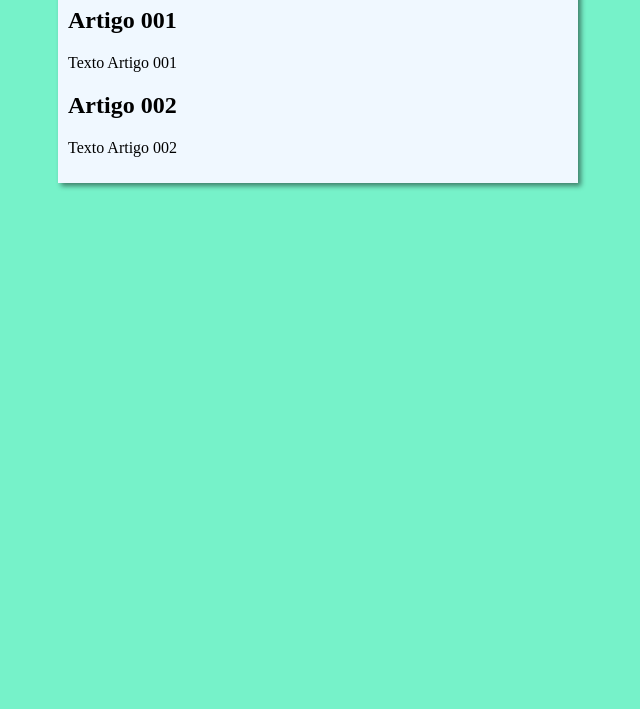
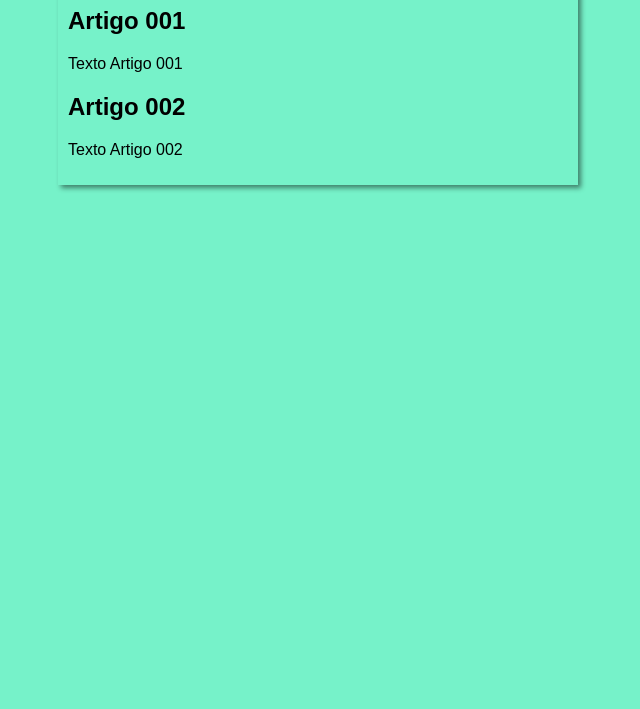
Before and after one commit to Vinicius-Nunez/Ola-Mundo, a plain HTML site: page site-exemplo/teste.html in a window 1280 px wide. Shown: the part 91-800 px from the top of the page, without its empty margins (322-962 px from the left). Drawn offline with Linux system fonts and the light colour scheme.

Commit message:
Update estilo.css

```diff
--- a/site-exemplo/estilo.css
+++ b/site-exemplo/estilo.css
@@ -1,13 +1,12 @@
-head {
+body{
     font-family: Arial, Helvetica, sans-serif;
     font-size: 16px;
 
-}
-body{
+
+
     background-color: rgb(118, 242, 201);
 }
 main{
-    background-color: aliceblue;
     width: 500px;
     margin: auto;
     padding: 10PX;
```
